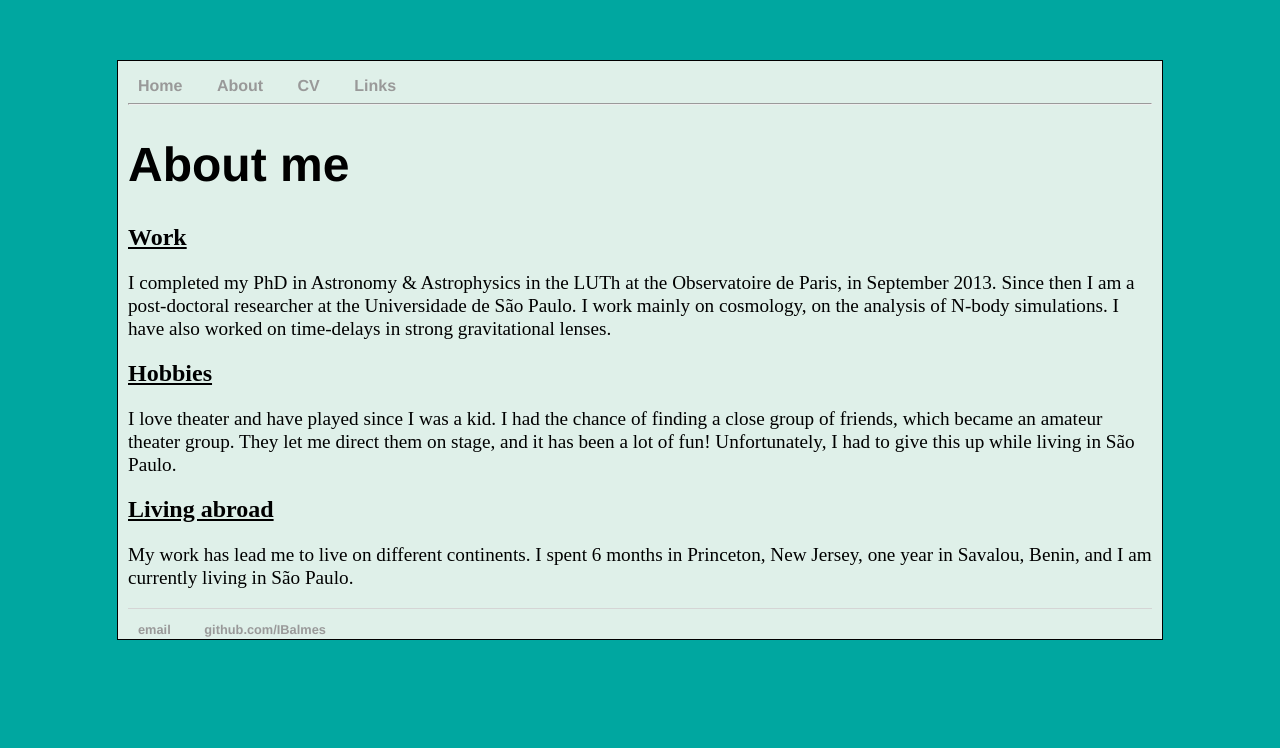
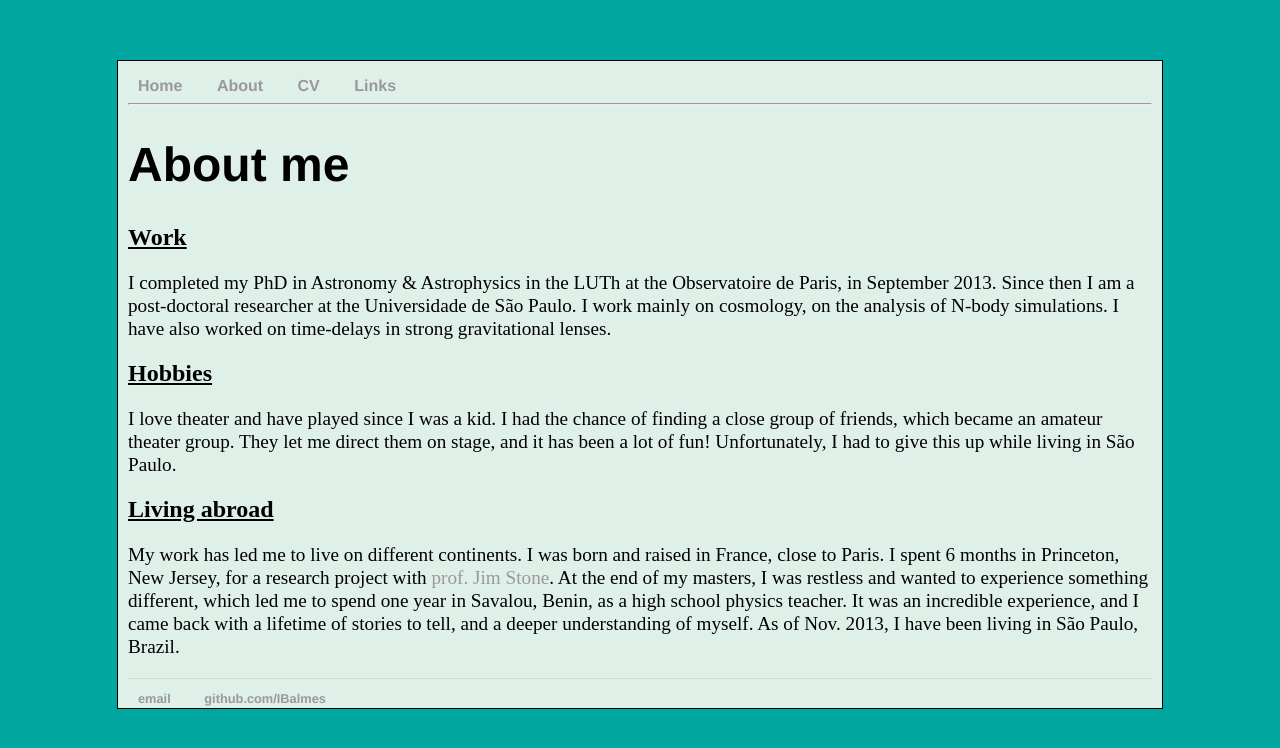
Before and after one commit to IBalmes/IBalmes.github.io, a Jekyll site: the page built from about/index.html, in a window 1280 px wide. Shown: the top 748 px of the page. Built offline with Jekyll 4.4.1, drawn with Linux system fonts in a browser that asks for light colours.

Commit message:
Update index.html

```diff
--- a/about/index.html
+++ b/about/index.html
@@ -24,10 +24,10 @@ title: About me
 
   <h2>Living abroad</h2>
 
-  <!-- US/Princeton -->
-  <!-- Benin -->
-  <!-- Bresil -->
-
-  <p>My work has lead me to live on different continents. I spent 6 months in Princeton, New Jersey, one year in Savalou,
-  Benin, and I am currently living in São Paulo.</p>
+  <p>My work has led me to live on different continents. I was born and raised in France, close to Paris.
+  I spent 6 months in Princeton, New Jersey, for a research project with <a href="http://www.astro.princeton.edu/~jstone/">
+  prof. Jim Stone</a>. At the end of my masters, I was restless and wanted to experience something different, which led me to
+  spend one year in Savalou, Benin, as a high school physics teacher. It was an incredible experience, and I came back with
+  a lifetime of stories to tell, and a deeper understanding of myself. As of Nov. 2013, I have been living in São Paulo,
+  Brazil.</p>
 </div>
```
